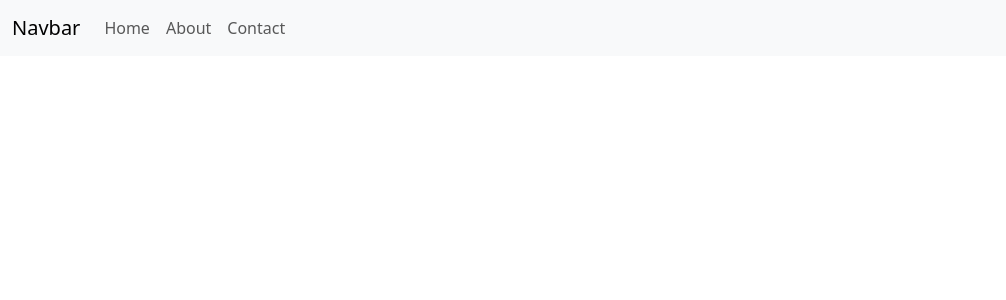
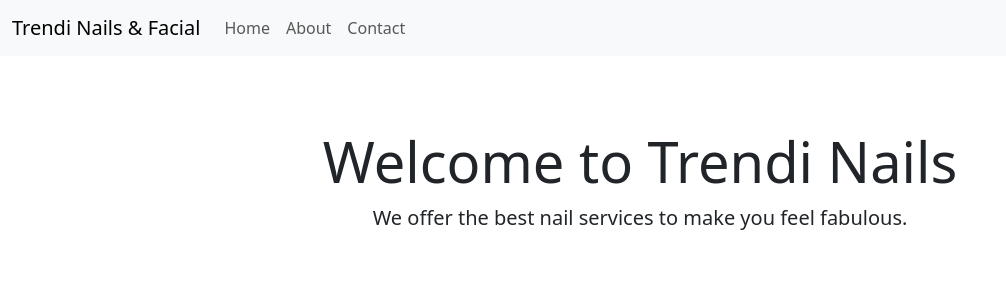
Before and after one commit to NotRichieNguyen/business-website, a React (Create React App) app: page / in a window 1280 px wide. Shown: the top 300 px of the page, without its empty margins (0-1006 px from the left). Built offline with nearby package versions, Linux system fonts and the light colour scheme.

Commit message:
Update components to use bootstrap styling

```diff
--- a/src/App.js
+++ b/src/App.js
@@ -1,23 +1,22 @@
 import React from 'react';
-import './App.css';
-import { BrowserRouter as Router, Route, Routes} from 'react-router-dom';
+import { BrowserRouter as Router, Route, Routes } from 'react-router-dom';
 import NavigationBar from './components/Navbar';
-import Home from './components/Home.js';
-import About from './components/About.js';
-import Contact from './components/Contact.js';
+import Home from './components/Home';
+import About from './components/About';
+import Contact from './components/Contact';
 
 function App() {
   return (
     <Router>
       <div className="App">
         <NavigationBar />
-            <Routes>
-                <Route exact path="/" component={Home} />
-                <Route path="/about" component={About} />
-                <Route path="/contact" component={Contact} />
-                {/* Add
-                more routes as needed */}
-            </Routes>
+        <div className="container mt-4">
+          <Routes>
+            <Route exact path="/" element={<Home />} />
+            <Route path="/about" element={<About />} />
+            <Route path="/contact" element={<Contact />} />
+          </Routes>
+        </div>
       </div>
     </Router>
   );
--- a/src/components/About.js
+++ b/src/components/About.js
@@ -1,12 +1,18 @@
 import React from 'react';
 
 function About() {
-    return (
-            <div>
-                    <h1>About Us</h1>
-                    {/* Add more content */}
-            </div>
-    );
-};
+return (
+<div className="container mt-4">
+        <div className="row">
+        <div className="col-md-8 offset-md-2">
+                <h1 className="display-4">About Us</h1>
+                <p className="lead">
+                Lorem ipsum dolor sit amet, consectetur adipiscing elit.
+                </p>
+        </div>
+        </div>
+</div>
+);
+}
 
 export default About;
--- a/src/components/Contact.js
+++ b/src/components/Contact.js
@@ -1,12 +1,19 @@
 import React from 'react';
 
 function Contact() {
-    return (
-        <div>
-            <h1>Contact Us</h1>
-            {/* Add more content */}
+return (
+    <div className="container mt-4"> {/* Add Bootstrap container class */}
+        <div className="row">
+            <div className="col-md-8 offset-md-2">
+                <h1 className="display-4">Contact Us</h1>
+                <p className="lead">
+                Have questions or feedback? Reach out to us!
+                {/* Add more content */}
+                </p>
+            </div>
         </div>
-    );
-};
+    </div>
+);
+}
 
 export default Contact;
--- a/src/components/Home.js
+++ b/src/components/Home.js
@@ -1,12 +1,20 @@
 import React from 'react';
 
 function Home() {
-    return (
-        <div>
-        <h1>Welcome to Trendi Nails</h1>
-        {/* Add more content */}
+return (
+<div className="container">
+    <div className="row">
+    <div className="col-md-8 offset-md-2">
+        <div className="text-center mt-5">
+        <h1 className="display-4">Welcome to Trendi Nails</h1>
+        <p className="lead">
+            We offer the best nail services to make you feel fabulous.
+        </p>
         </div>
-    );
-};
+    </div>
+    </div>
+</div>
+);
+}
 
 export default Home;
--- a/src/components/Navbar.js
+++ b/src/components/Navbar.js
@@ -5,7 +5,7 @@ function NavigationBar() {
 return (
 <nav className="navbar navbar-expand-lg bg-body-tertiary">
     <div className="container-fluid">
-    <Link className="navbar-brand" to="/">Navbar</Link>
+    <Link className="navbar-brand" to="/">Trendi Nails & Facial</Link>
     <button
         className="navbar-toggler"
         type="button"
```
